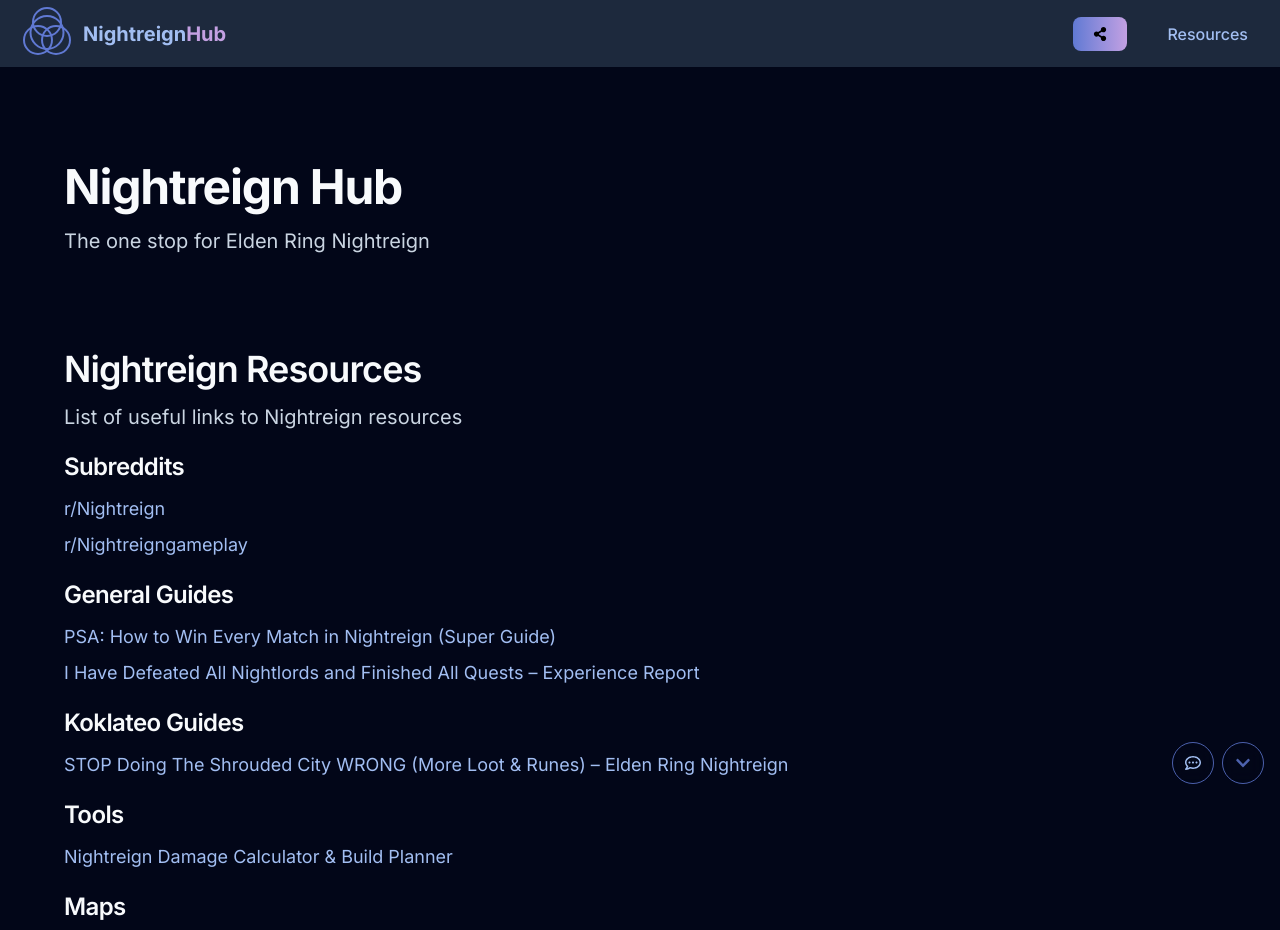
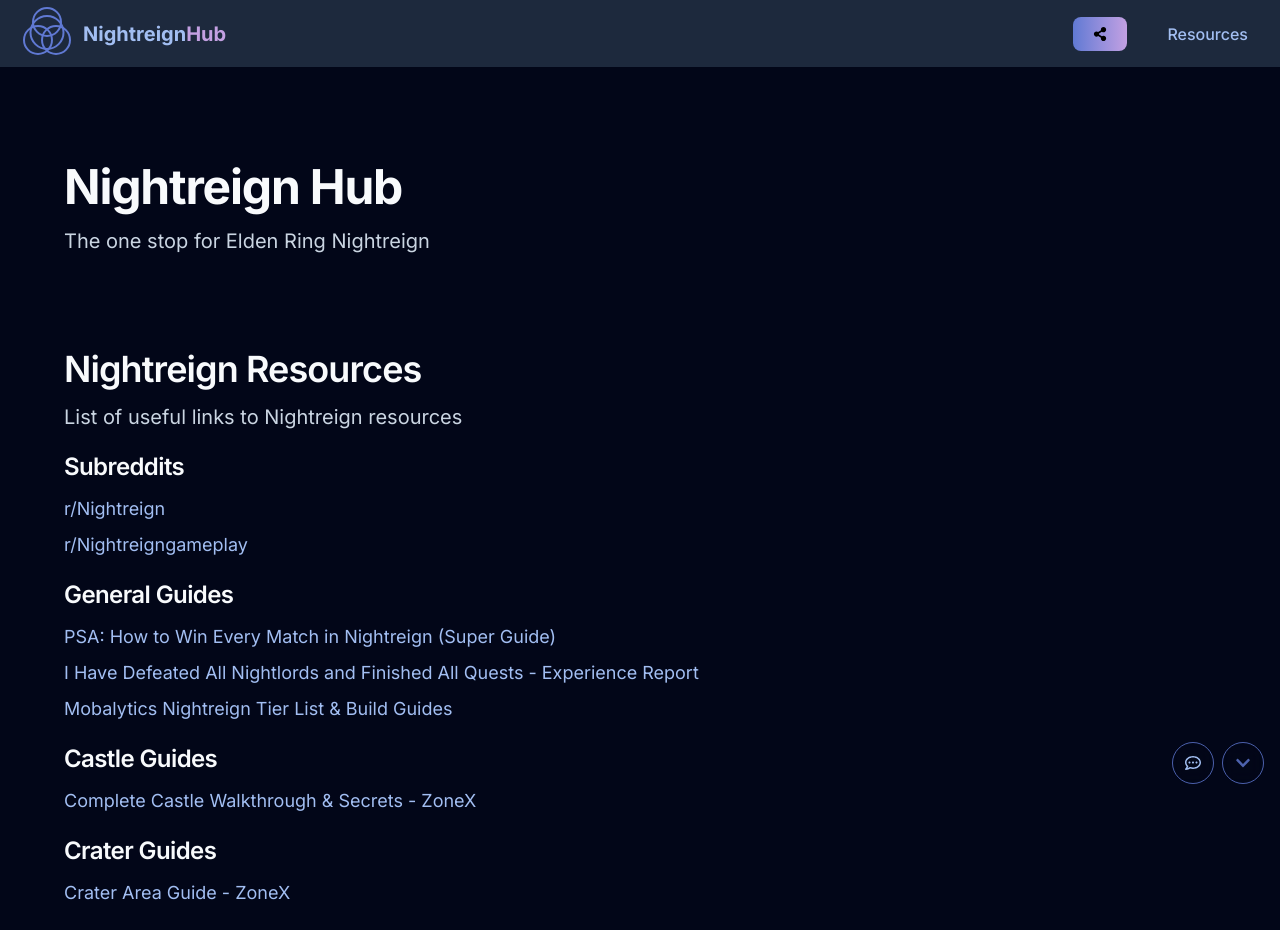
Before and after one commit to luismartinezs/nightreign-guides, a Next.js app: page / in a window 1280 px wide. Shown: the top 930 px of the page. Built offline with nearby package versions, Linux system fonts and the light colour scheme.

Commit message:
resources

```diff
--- a/features/resources/resources.tsx
+++ b/features/resources/resources.tsx
@@ -36,16 +36,40 @@ export function Resources({
         </ListItem>
         <ListItem>
           <Link external href="https://www.reddit.com/r/Nightreign/comments/1l3328v/i_have_defeated_all_nightlords_and_finished_all/">
-            I Have Defeated All Nightlords and Finished All Quests – Experience Report
+            I Have Defeated All Nightlords and Finished All Quests - Experience Report
+          </Link>
+        </ListItem>
+        <ListItem>
+          <Link external href="https://mobalytics.gg/elden-ring-nightreign">
+            Mobalytics Nightreign Tier List &amp; Build Guides
           </Link>
         </ListItem>
       </List>
 
-      {/* Koklateo Guides */}
-      <List title={<HeadingH3>Koklateo Guides</HeadingH3>} variant="none">
+
+      {/* Castle Guides */}
+      <List title={<HeadingH3>Castle Guides</HeadingH3>} variant="none">
+        <ListItem>
+          <Link external href="https://www.youtube.com/watch?v=d6BdvSp5Y5A&ab_channel=ZoneX">
+            Complete Castle Walkthrough &amp; Secrets - ZoneX
+          </Link>
+        </ListItem>
+      </List>
+
+      {/* Crater Guides */}
+      <List title={<HeadingH3>Crater Guides</HeadingH3>} variant="none">
+        <ListItem>
+          <Link external href="https://www.youtube.com/watch?v=eiOW0GpeRGY&ab_channel=ZoneX">
+            Crater Area Guide - ZoneX
+          </Link>
+        </ListItem>
+      </List>
+
+      {/* Noklateo Guides */}
+      <List title={<HeadingH3>Noklateo Guides</HeadingH3>} variant="none">
         <ListItem>
           <Link external href="https://www.youtube.com/watch?v=Jvw6Z10YdeU&ab_channel=ZoneX">
-            STOP Doing The Shrouded City WRONG (More Loot & Runes) – Elden Ring Nightreign
+            STOP Doing The Shrouded City WRONG (More Loot & Runes) - Elden Ring Nightreign
           </Link>
         </ListItem>
       </List>
@@ -74,6 +98,8 @@ export function Resources({
           </Link>
         </ListItem>
       </List>
+
+
     </SectionWrapper>
   )
 }
--- a/memory-bank/issues/add-resources/resources.md
+++ b/memory-bank/issues/add-resources/resources.md
@@ -1,25 +1,21 @@
-Subreddits:
-
-https://www.reddit.com/r/Nightreign/
-
-https://www.reddit.com/r/Nightreigngameplay/
-
-general guides:
-
-https://www.reddit.com/r/Nightreigngameplay/comments/1l0j0or/psa_how_to_win_every_match_in_nightreign_super/
-
-https://www.reddit.com/r/Nightreign/comments/1l3328v/i_have_defeated_all_nightlords_and_finished_all/
-
-Koklateo guides:
-
-https://www.youtube.com/watch?v=Jvw6Z10YdeU&ab_channel=ZoneX
+# Subreddits
 
 
-Tools:
 
-https://baspla.github.io/nightreign/
+# general guides
 
 
-Misc:
+# Castle guides
 
-https://www.reddit.com/r/Nightreign/comments/1l96vp4/boss_weaknesses/
+
+# Noklateo guides
+
+# Crater guides
+
+
+
+# Tools
+
+
+
+# Misc
```
